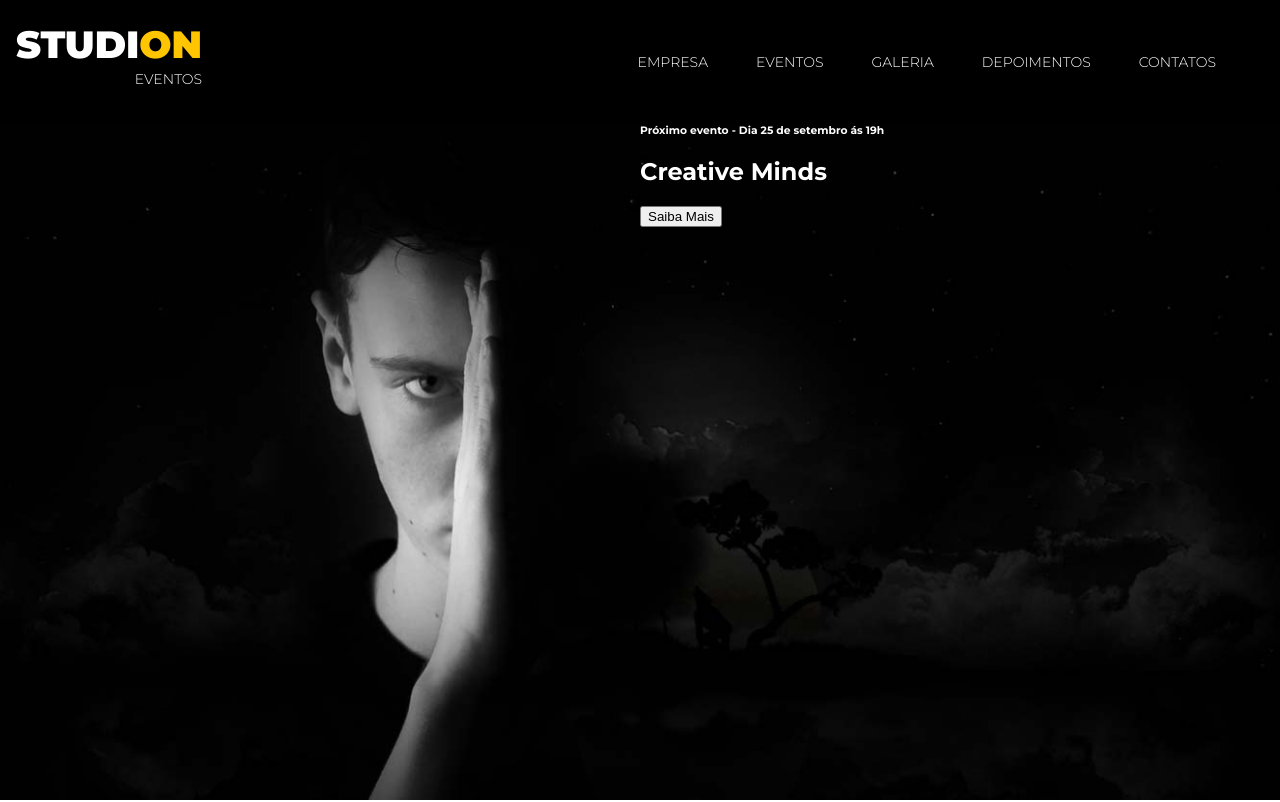
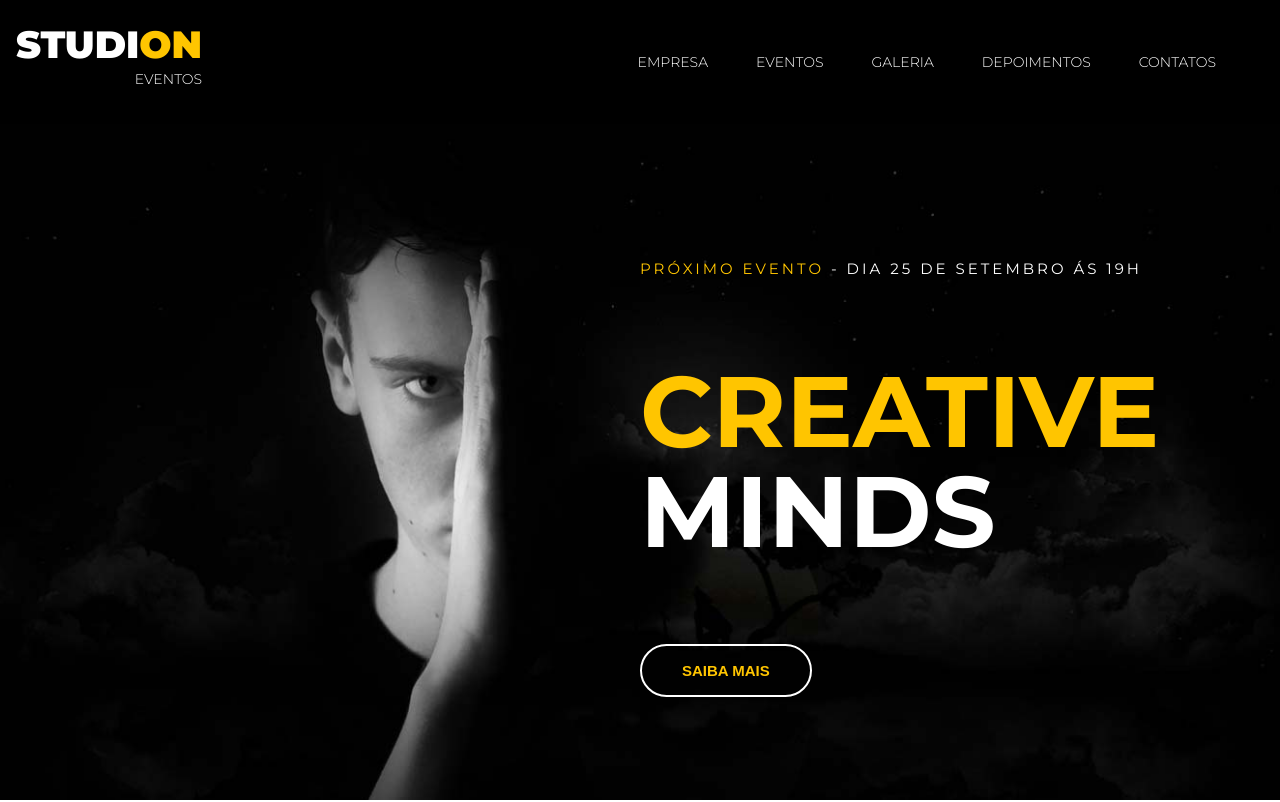
Before and after one commit to LucasMoccelin/studion, a website: page src/index.html in a window 1280 px wide. Shown: the top 802 px of the page. Drawn offline with Linux system fonts and the light colour scheme.

Commit message:
feat(header): implemented header styles

```diff
--- a/src/index.html
+++ b/src/index.html
@@ -53,9 +53,9 @@
                 alt="Studion Banner"
                 />
                 <div class="slide__copy">
-                    <h6 style="margin: 0;"><span>Próximo evento</span> - Dia 25 de setembro ás 19h</h6>
-                    <h2><span>Creative</span> Minds</h2>
-                    <button>Saiba Mais</button>
+                    <h6><span class="copy--primary">Próximo evento</span> - Dia 25 de setembro ás 19h</h6>
+                    <h2><span class="copy--primary">Creative</span> Minds</h2>
+                    <button class="btn btn--slide">Saiba Mais</button>
                 </div>
             </div>
         </div>
--- a/src/style.css
+++ b/src/style.css
@@ -96,6 +96,46 @@ ul {
 
 .slide__copy {
     position: absolute;
-    top: 0;
+    top: 6.25rem;
     left: 50vw;
 }
+
+.slide__copy h6 {
+    font-size: 0.9375rem;
+    font-weight: 400;
+    text-transform: uppercase;
+    letter-spacing: 0.1875rem;
+}
+
+.slide__copy h2 {
+    font-size: 6.25rem;
+    text-transform: uppercase;
+    line-height: 6.25rem;
+}
+
+.slide__copy h2 span {
+    display: block;
+}
+
+.btn {
+    cursor: pointer;
+    padding: 1rem 2.5rem;
+    border: .125rem solid #FFF;
+    border-radius: 5rem;
+    color: var(--color-primary);
+    background: unset;
+    font-size: 0.9375rem;
+    font-weight: 700;
+    text-transform: uppercase;
+    transition: 0.5s all ease;
+}
+
+
+.btn:hover,
+.btn:active,
+.btn:focus {
+    border-color: var(--color-primary);
+    background-color: var(--color-primary);
+    color: #fff;
+
+}
```
